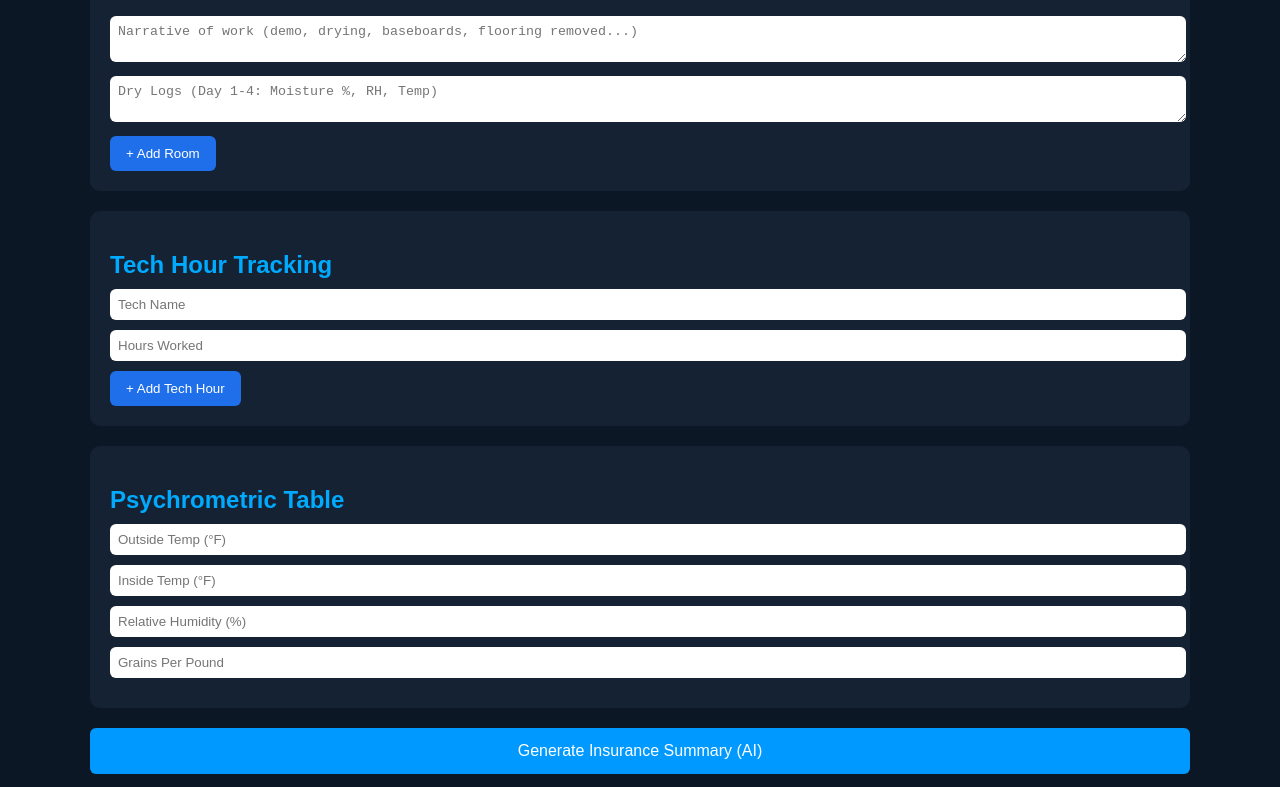
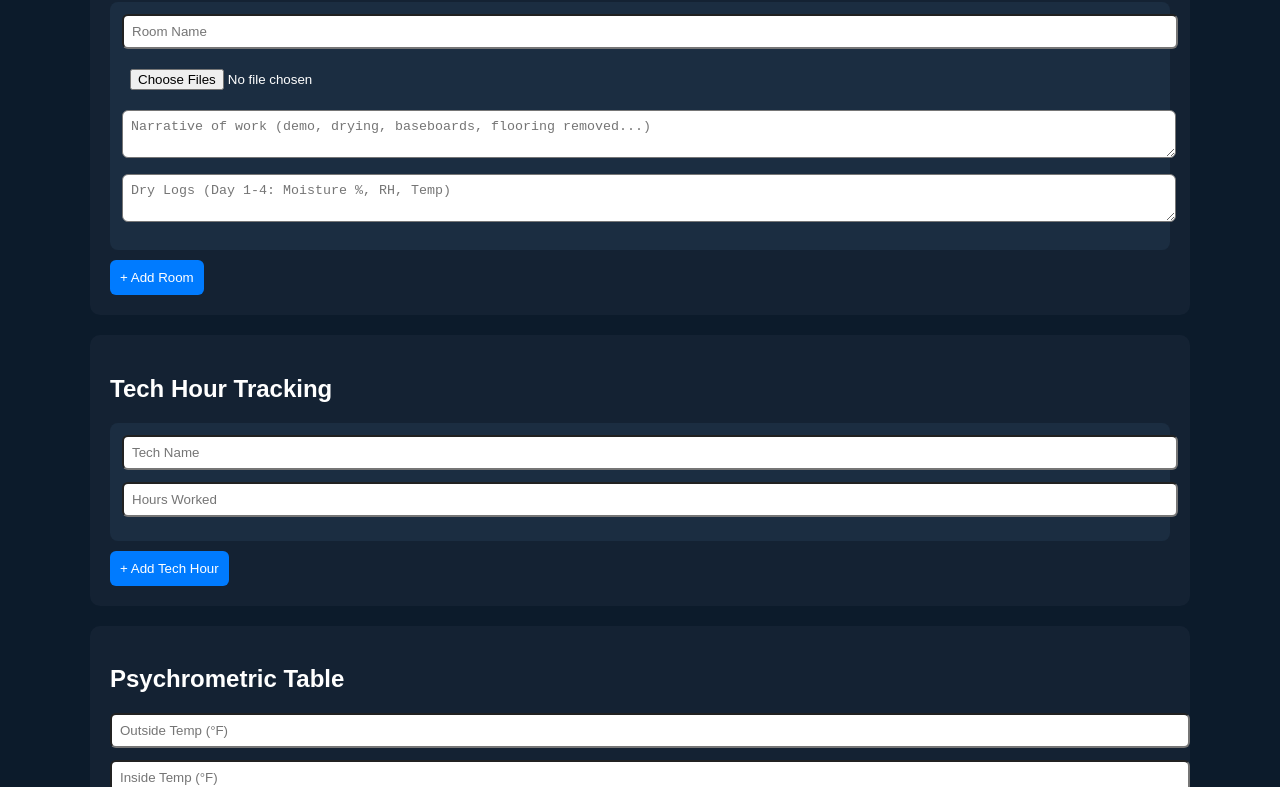
Before and after one commit to rookec2335-dev/mitigation-ai-suite-live, a React (Create React App) app in the folder client/: page / in a window 1280 px wide. Shown: the part 830-1617 px from the top of the page. Built offline with nearby package versions, Linux system fonts and the light colour scheme.

Commit message:
Update styles.css

```diff
--- a/client/src/styles.css
+++ b/client/src/styles.css
@@ -1,8 +1,7 @@
-/* GLOBAL */
 body {
-  background-color: #0b1724;
+  background-color: #0c1b2b;
+  color: white;
   font-family: Arial, sans-serif;
-  color: #fff;
   margin: 0;
   padding: 20px;
 }
@@ -13,66 +12,46 @@ body {
 }
 
 .logo {
-  width: 240px;
+  width: 220px;
   display: block;
   margin: 0 auto 15px auto;
 }
 
-/* HEADERS */
 .header h1 {
   text-align: center;
-  font-size: 32px;
   margin: 5px 0;
 }
 
-.header p {
-  text-align: center;
-  font-size: 14px;
-  color: lightgray;
+.card {
+  background: #142233;
+  padding: 20px;
+  border-radius: 10px;
+  margin-bottom: 20px;
 }
 
-/* CARD SECTIONS */
-.card {
-  background: #152233;
-  padding: 20px;
-  margin-bottom: 20px;
-  border-radius: 10px;
-}
-
-.card h2 {
-  margin-bottom: 10px;
-  color: #00aaff;
-}
-
-/* INPUT / TEXT AREA */
 input,
 textarea,
 select {
   width: 100%;
-  margin-bottom: 10px;
   padding: 8px;
   border-radius: 6px;
-  border: none;
+  margin-bottom: 12px;
 }
 
-/* ADD BUTTON */
-.add-btn {
-  background: #1f6feb;
-  border: none;
-  padding: 10px 16px;
-  border-radius: 6px;
-  cursor: pointer;
-  color: #fff;
+.room-section,
+.tech-row {
+  background: #1b2d41;
+  padding: 12px;
+  border-radius: 8px;
+  margin-bottom: 10px;
 }
 
-/* GENERATE BUTTON */
+.add-btn,
 .generate-btn {
-  width: 100%;
-  background: #0099ff;
-  color: #fff;
-  padding: 14px;
+  background: #007bff;
+  color: white;
+  padding: 10px;
   border: none;
   border-radius: 6px;
   cursor: pointer;
-  font-size: 16px;
 }
```
